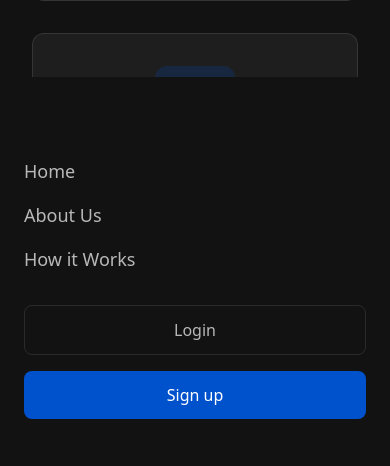
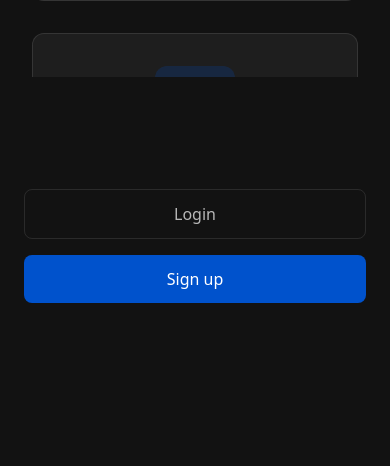
Before and after one commit to srikrishna-Challa/LearnerID_HTML, a Flask app: page /about in a window 390 px wide. Shown: the part 767-1233 px from the top of the page. Run offline with Flask 3, Linux system fonts and the light colour scheme; some libraries are stand-ins or nearby versions.

Commit message:
Agent query: Please check if the header now only shows Login and Sign Up buttons without Home, About Us, and How it Works links?
Remove navigation links from header and mobile menu.

Screenshot: https://storage.googleapis.com/screenshot-production-us-central1/34ca4e1f-d700-4489-b370-0f8e5e8c9f39/b37a8650-c8b5-4518-8b86-202880be0d0b.jpg

```diff
--- a/templates/index.html
+++ b/templates/index.html
@@ -10,13 +10,6 @@
                 <i class="fas fa-graduation-cap text-primary text-2xl"></i>
                 <span class="text-xl font-bold text-white">LearnerID</span>
             </a>
-
-            <!-- Navigation Links -->
-            <nav class="hidden md:flex items-center space-x-8">
-                <a href="/" class="text-white/70 hover:text-white transition-colors">Home</a>
-                <a href="/about" class="text-white/70 hover:text-white transition-colors">About Us</a>
-                <a href="/how-it-works" class="text-white/70 hover:text-white transition-colors">How it Works</a>
-            </nav>
 
             <!-- Auth Buttons -->
             <div class="hidden md:flex items-center space-x-4">
@@ -36,9 +29,7 @@
 <div id="mobileMenu" class="fixed inset-0 bg-background z-40 transform translate-y-full transition-transform duration-300 md:hidden overflow-y-auto">
     <div class="flex flex-col h-full pt-20 px-6">
         <nav class="flex flex-col space-y-4">
-            <a href="/" class="text-white/70 hover:text-white text-lg transition-colors">Home</a>
-            <a href="/about" class="text-white/70 hover:text-white text-lg transition-colors">About Us</a>
-            <a href="/how-it-works" class="text-white/70 hover:text-white text-lg transition-colors">How it Works</a>
+            <!-- Navigation links removed as requested -->
         </nav>
         <div class="flex flex-col space-y-4 mt-8">
             <a href="/login" class="px-4 py-3 text-center text-white/70 hover:text-white border border-white/10 rounded-lg transition-colors">Login</a>
```
